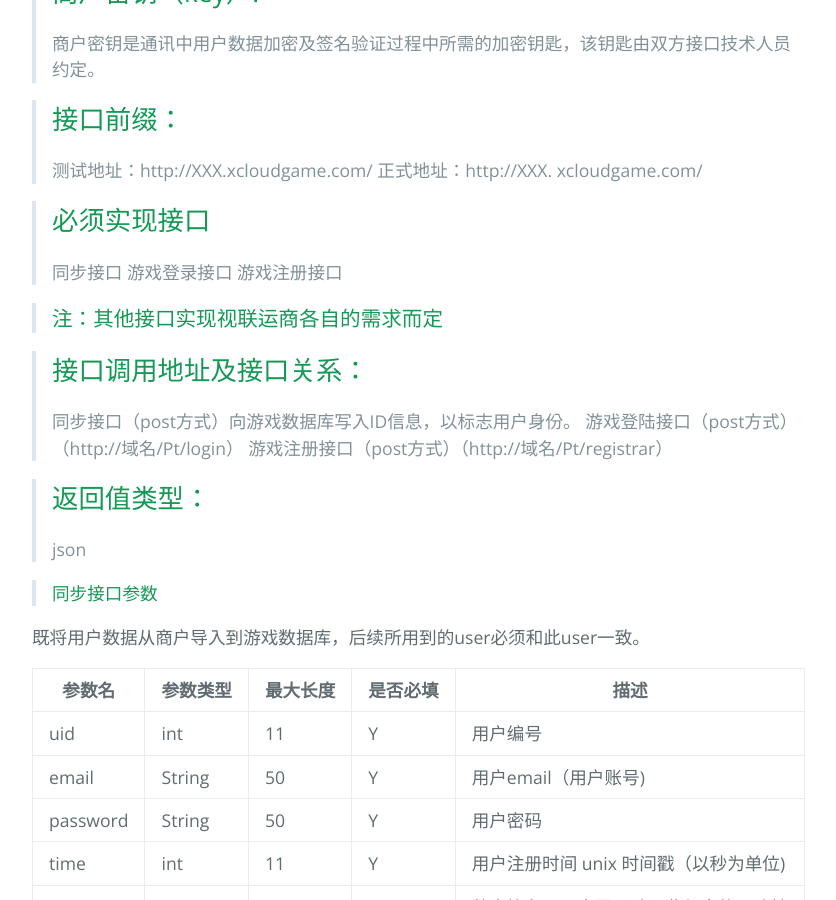
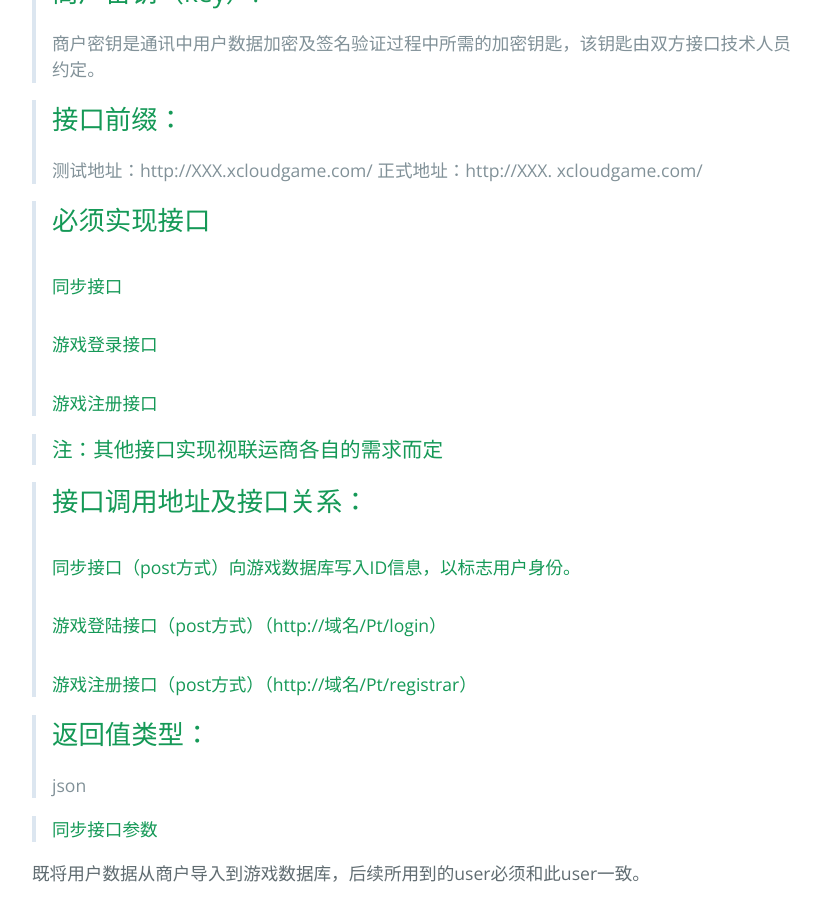
Before and after one commit to xcloudgame-developers/xcloudgame-developers.github.io, a Jekyll site: the page built from api/MicroEnd.md, in a window 1280 px wide and 900 px high, scrolled down 501 px. Shown: the whole window, without its empty margins (192-1028 px from the left). Built offline with Jekyll 4.4.1, drawn with Linux system fonts in a browser that asks for light colours; our own code applies the rules of GitHub Pages for plain Markdown files.

```diff
--- a/api/MicroEnd.md
+++ b/api/MicroEnd.md
@@ -12,16 +12,16 @@ Y---->必须,N---非必须
  正式地址：http://XXX. xcloudgame.com/
 
 >## 必须实现接口
- 同步接口
- 游戏登录接口
- 游戏注册接口
+>#### 同步接口
+>#### 游戏登录接口
+>#### 游戏注册接口
 
 >### 注：其他接口实现视联运商各自的需求而定
 
 >## 接口调用地址及接口关系：
- 同步接口（post方式）向游戏数据库写入ID信息，以标志用户身份。
- 游戏登陆接口（post方式）（http://域名/Pt/login）
- 游戏注册接口（post方式）（http://域名/Pt/registrar）
+>#### 同步接口（post方式）向游戏数据库写入ID信息，以标志用户身份。
+>#### 游戏登陆接口（post方式）（http://域名/Pt/login）
+>#### 游戏注册接口（post方式）（http://域名/Pt/registrar）
 
 >## 返回值类型：
  json
```
